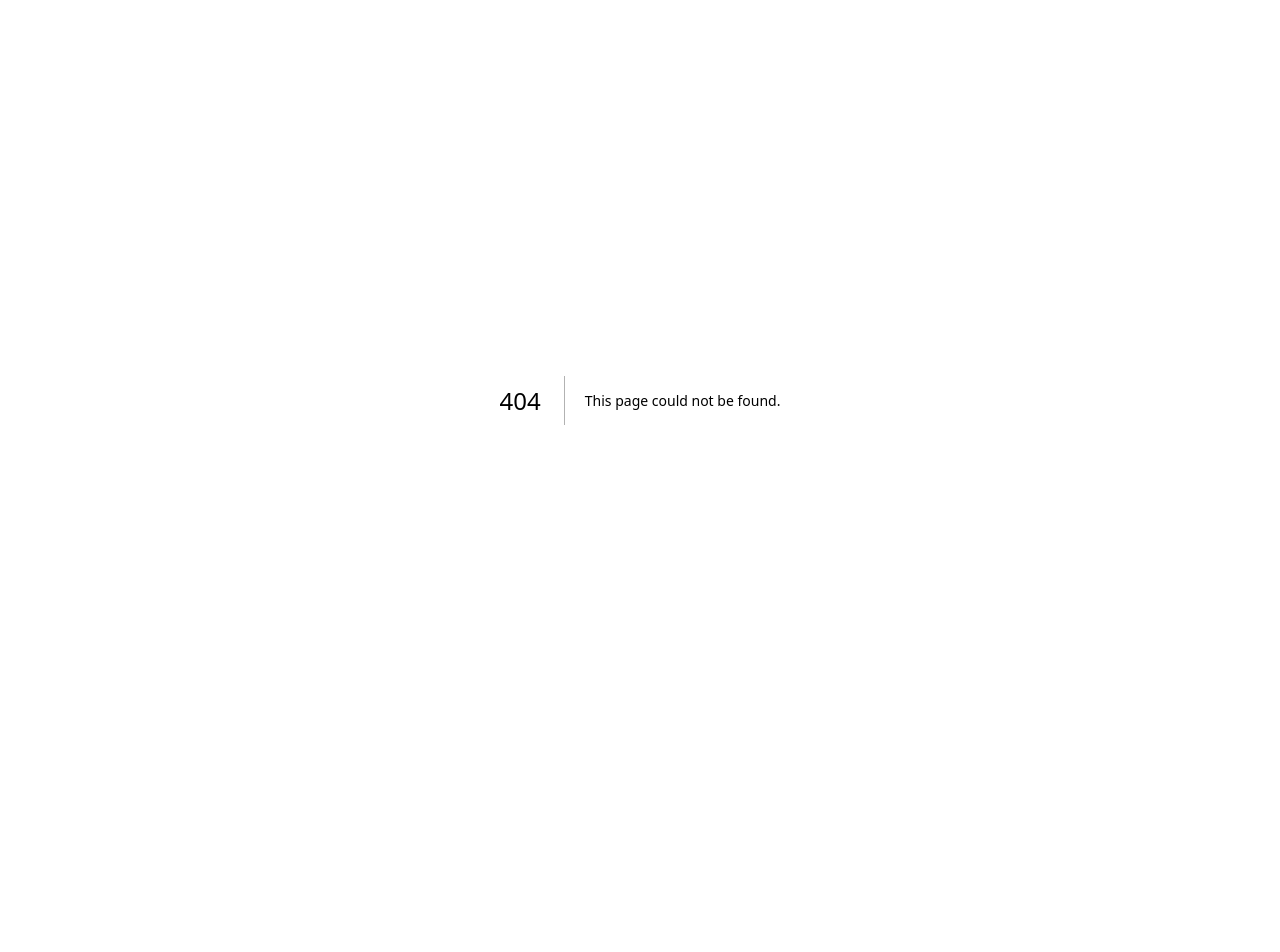
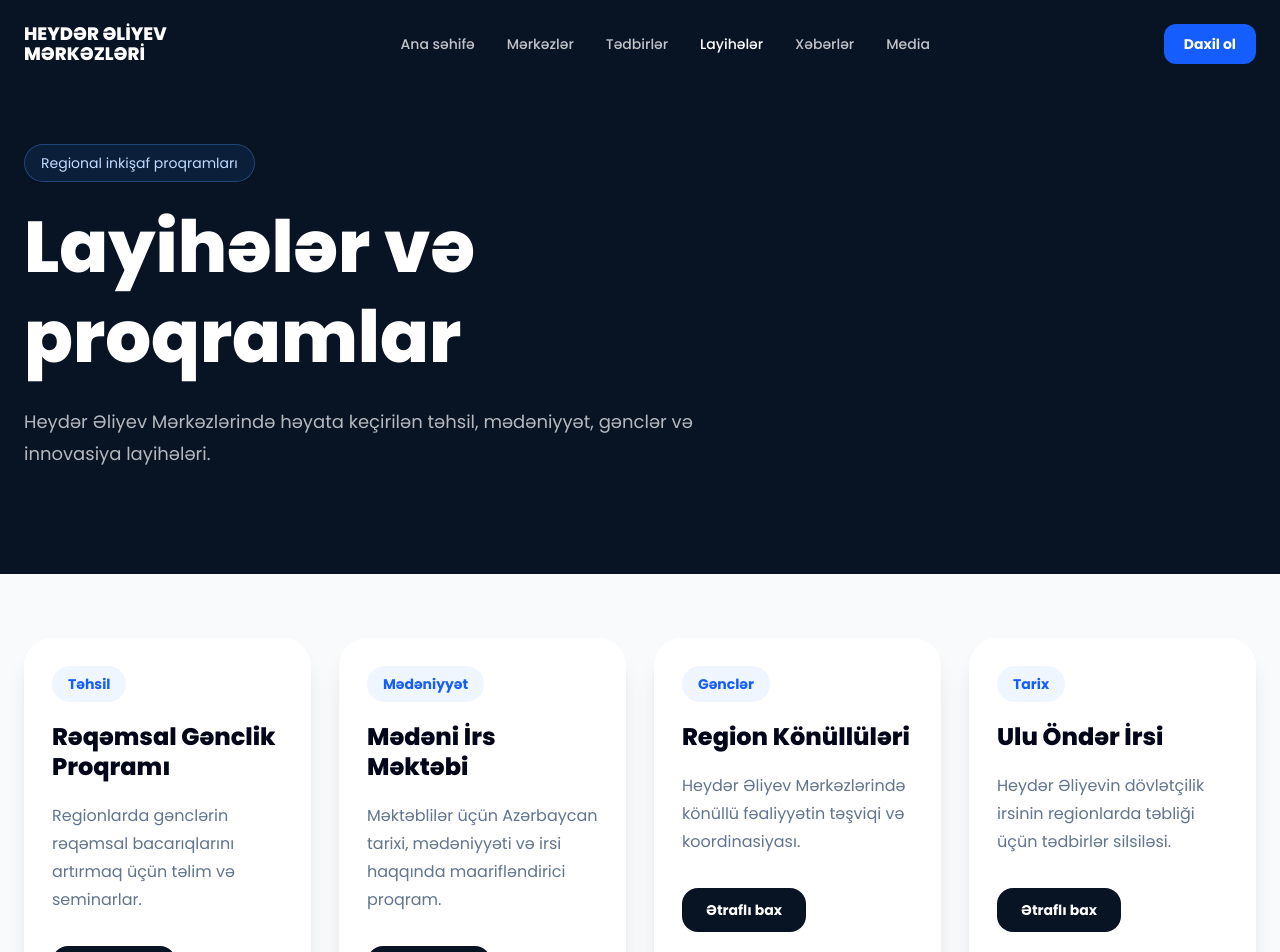
Before and after one commit to babazadeharun54-hub/heyder-aliyev-centers, a Next.js app: page /projects in a window 1280 px wide. Before the commit this address had no page. Shown: the top 952 px of the page. Before the commit the page ends 800 px from the top, so only its background shows below. Built offline with nearby package versions, Linux system fonts and the light colour scheme.

Commit message:
add projects page

```diff
--- /dev/null
+++ b/app/projects/page.tsx
@@ -0,0 +1,101 @@
+const projects = [
+  {
+    title: "Rəqəmsal Gənclik Proqramı",
+    category: "Təhsil",
+    description:
+      "Regionlarda gənclərin rəqəmsal bacarıqlarını artırmaq üçün təlim və seminarlar.",
+  },
+  {
+    title: "Mədəni İrs Məktəbi",
+    category: "Mədəniyyət",
+    description:
+      "Məktəblilər üçün Azərbaycan tarixi, mədəniyyəti və irsi haqqında maarifləndirici proqram.",
+  },
+  {
+    title: "Region Könüllüləri",
+    category: "Gənclər",
+    description:
+      "Heydər Əliyev Mərkəzlərində könüllü fəaliyyətin təşviqi və koordinasiyası.",
+  },
+  {
+    title: "Ulu Öndər İrsi",
+    category: "Tarix",
+    description:
+      "Heydər Əliyevin dövlətçilik irsinin regionlarda təbliği üçün tədbirlər silsiləsi.",
+  },
+];
+
+export default function ProjectsPage() {
+  return (
+    <main className="min-h-screen bg-slate-50 text-slate-950">
+      <section className="bg-[#081324] px-6 py-6 text-white">
+        <div className="mx-auto max-w-[1400px]">
+          <nav className="flex items-center justify-between">
+            <a href="/" className="text-lg font-extrabold leading-5">
+              HEYDƏR ƏLİYEV
+              <br />
+              MƏRKƏZLƏRİ
+            </a>
+
+            <div className="hidden gap-8 text-sm font-medium text-white/75 lg:flex">
+              <a href="/">Ana səhifə</a>
+              <a href="/centers">Mərkəzlər</a>
+              <a href="/events">Tədbirlər</a>
+              <a className="text-white">Layihələr</a>
+              <a>Xəbərlər</a>
+              <a>Media</a>
+            </div>
+
+            <button className="rounded-xl bg-blue-600 px-5 py-2.5 text-sm font-bold">
+              Daxil ol
+            </button>
+          </nav>
+
+          <div className="py-20">
+            <p className="mb-5 inline-flex rounded-full border border-blue-400/30 bg-blue-500/10 px-4 py-2 text-sm text-blue-200">
+              Regional inkişaf proqramları
+            </p>
+
+            <h1 className="max-w-4xl text-5xl font-extrabold leading-tight md:text-7xl">
+              Layihələr və proqramlar
+            </h1>
+
+            <p className="mt-6 max-w-2xl text-lg leading-8 text-white/70">
+              Heydər Əliyev Mərkəzlərində həyata keçirilən təhsil, mədəniyyət,
+              gənclər və innovasiya layihələri.
+            </p>
+          </div>
+        </div>
+      </section>
+
+      <section className="px-6 py-16">
+        <div className="mx-auto max-w-[1400px]">
+          <div className="grid gap-7 md:grid-cols-2 xl:grid-cols-4">
+            {projects.map((project) => (
+              <div
+                key={project.title}
+                className="rounded-[28px] bg-white p-7 shadow-xl transition hover:-translate-y-1 hover:shadow-2xl"
+              >
+                <p className="mb-5 inline-flex rounded-full bg-blue-50 px-4 py-2 text-sm font-bold text-blue-600">
+                  {project.category}
+                </p>
+
+                <h2 className="text-2xl font-extrabold leading-tight">
+                  {project.title}
+                </h2>
+
+                <p className="mt-5 leading-7 text-slate-500">
+                  {project.description}
+                </p>
+
+                <button className="mt-8 rounded-2xl bg-[#081324] px-6 py-3 text-sm font-bold text-white transition hover:bg-blue-600">
+                  Ətraflı bax
+                </button>
+              </div>
+            ))}
+          </div>
+        </div>
+      </section>
+    </main>
+  );
+}
```
Also changed, not shown: 1 other file (tests, documents, lock files or other folders).
